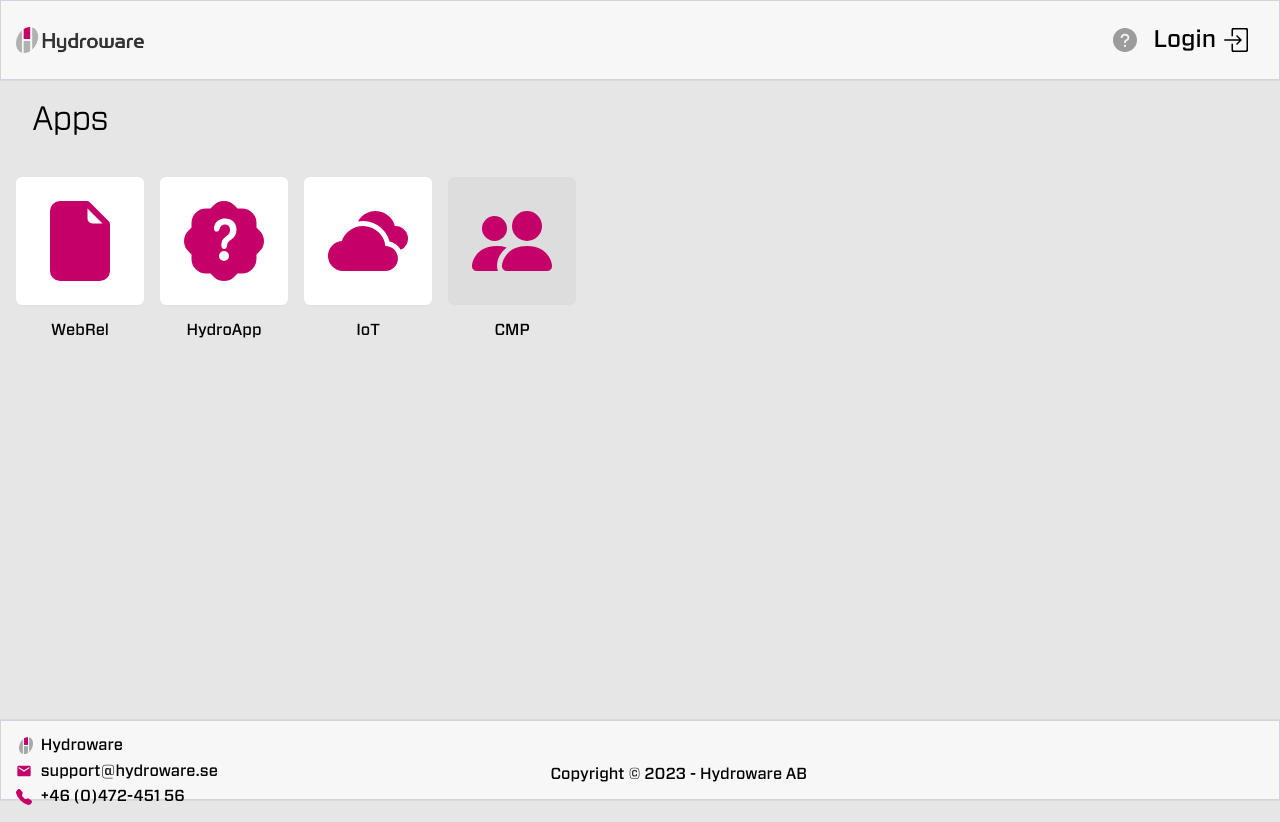
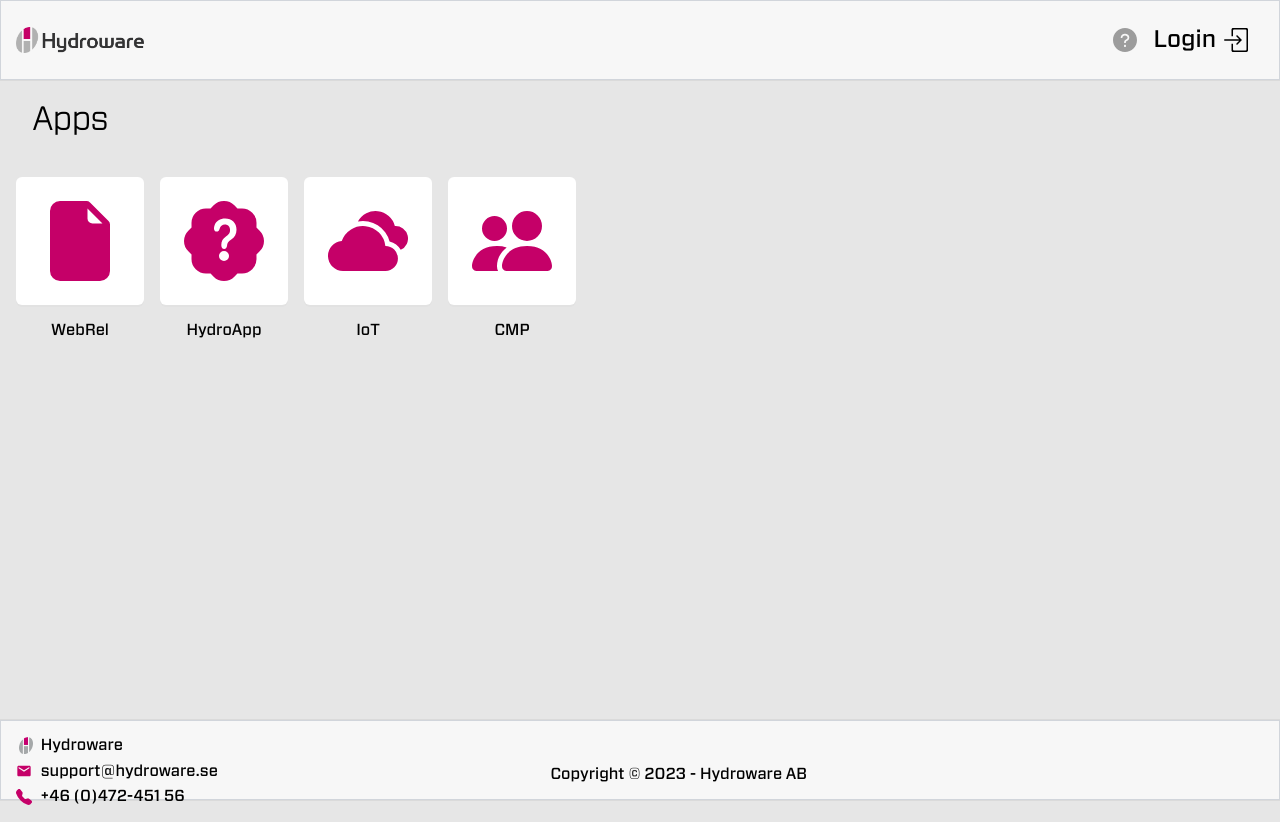
Before and after one commit to jasminmahmutovic/HydroDashboard, a React (Create React App) app: page / in a window 1280 px wide. Built offline with nearby package versions, Linux system fonts and the light colour scheme.

Commit message:
Enabled CMP button and added a ref link

```diff
--- a/src/components/body/body.js
+++ b/src/components/body/body.js
@@ -69,8 +69,7 @@
 				<div className="buttonContainer">
 					<Button
 						className="buttonStyles"
-						disabled
-						// href="https://apps.hydroware.com/cmp"
+						href="https://apps.hydroware.com/cmp"
 						target="_blank"
 					>
 						<BsFillPeopleFill style={{ fontSize: "5rem", color: "#c50068" }} />
```
